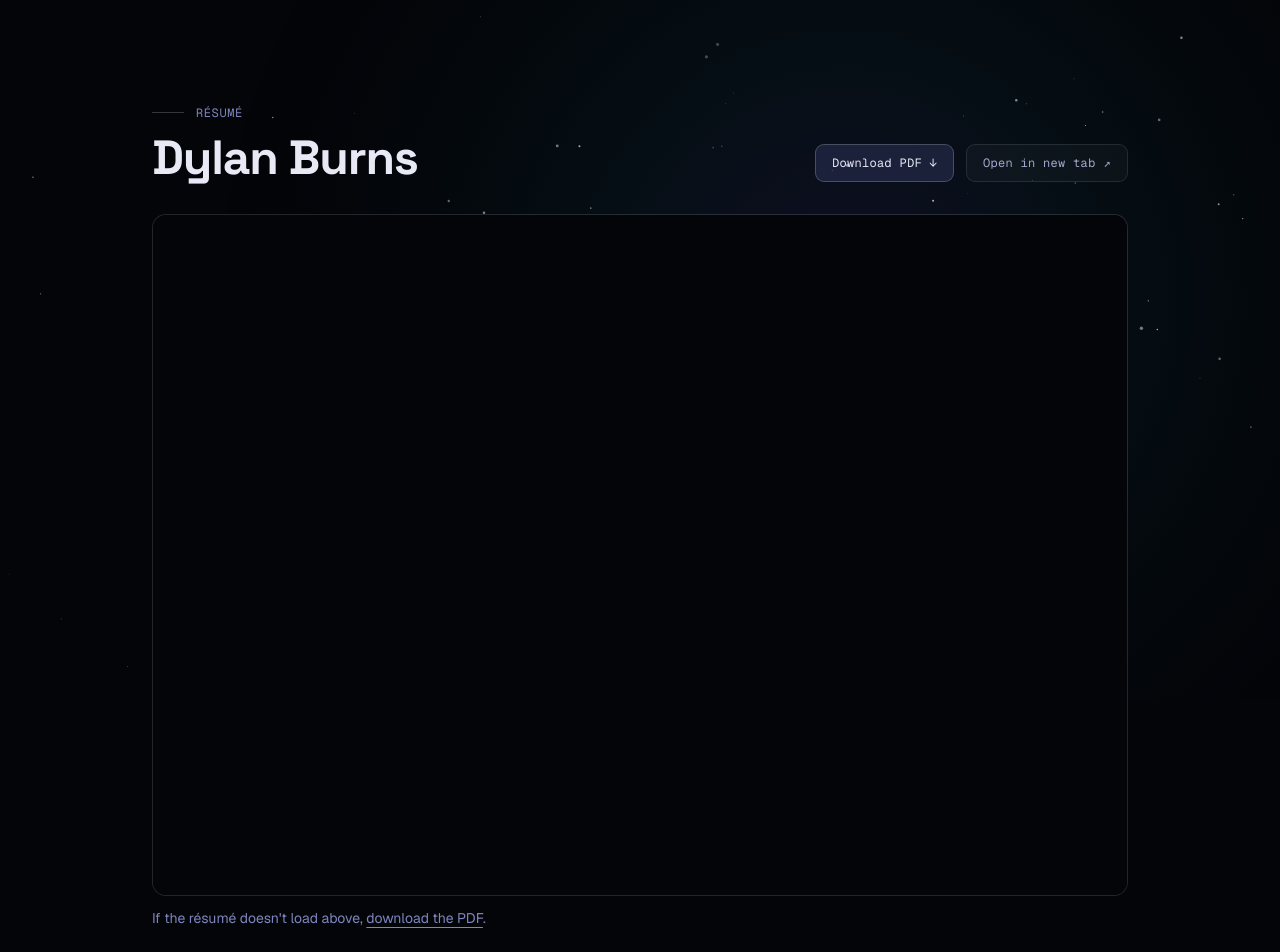
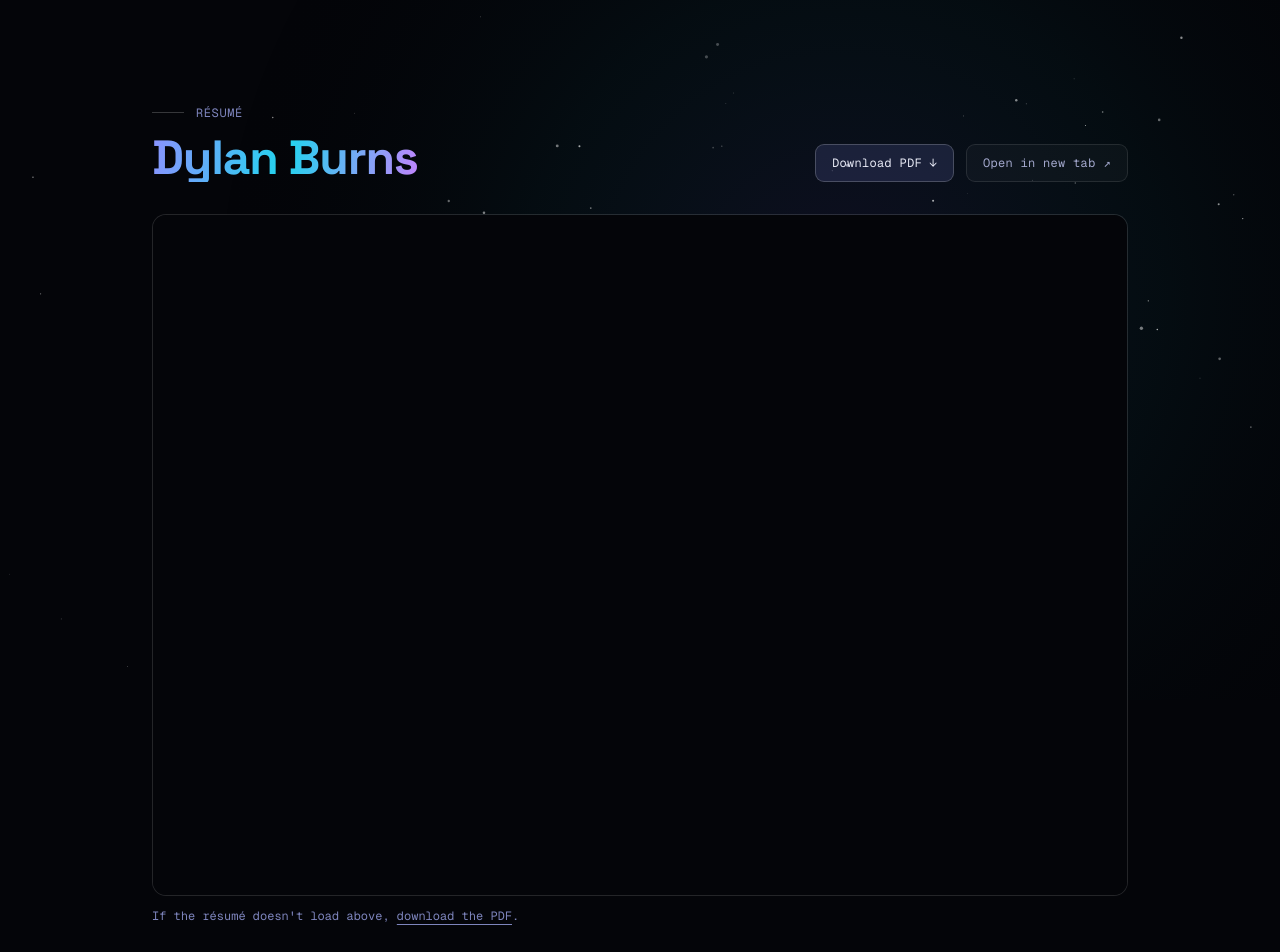
Before and after one commit to Dylan-Burns/portfolio, a Next.js app: page /resume in a window 1280 px wide. Shown: the part 100-1052 px from the top of the page. Built offline with nearby package versions, Linux system fonts and the light colour scheme.

Commit message:
style: resume + 404 — mono + gradient

```diff
--- a/src/app/not-found.tsx
+++ b/src/app/not-found.tsx
@@ -3,8 +3,8 @@ import { Button } from "@/components/ui/Button";
 export default function NotFound() {
   return (
     <main className="mx-auto flex min-h-[60vh] max-w-5xl flex-col items-center justify-center px-6 text-center">
-      <p className="text-[11px] font-semibold uppercase tracking-[0.2em] text-[var(--color-fg-subtle)]">404</p>
-      <h1 className="mt-3 font-[family-name:var(--font-display)] text-4xl font-bold tracking-tight">
+      <p className="label-mono uppercase">404</p>
+      <h1 className="mt-3 font-[family-name:var(--font-display)] text-4xl font-bold tracking-tight text-gradient">
         That page doesn&apos;t exist.
       </h1>
       <p className="mt-4 text-[var(--color-fg-muted)]">Maybe the project moved, or the link was mistyped.</p>
--- a/src/app/resume/page.tsx
+++ b/src/app/resume/page.tsx
@@ -14,7 +14,7 @@ export default function ResumePage() {
       <div className="flex flex-wrap items-end justify-between gap-4">
         <div>
           <SectionLabel>Résumé</SectionLabel>
-          <h1 className="mt-3 font-[family-name:var(--font-display)] text-4xl font-bold tracking-tight md:text-5xl">
+          <h1 className="mt-3 font-[family-name:var(--font-display)] text-4xl font-bold tracking-tight text-gradient md:text-5xl">
             {site.name}
           </h1>
         </div>
@@ -35,7 +35,7 @@ export default function ResumePage() {
           className="block h-[85vh] w-full"
         />
       </div>
-      <p className="mt-3 text-sm text-[var(--color-fg-subtle)]">
+      <p className="mt-3 font-[family-name:var(--font-mono)] text-xs text-[var(--color-fg-subtle)]">
         If the résumé doesn&apos;t load above,{" "}
         <a href={site.resumePath} download className="underline underline-offset-4 hover:text-[var(--color-fg)]">
           download the PDF
```
